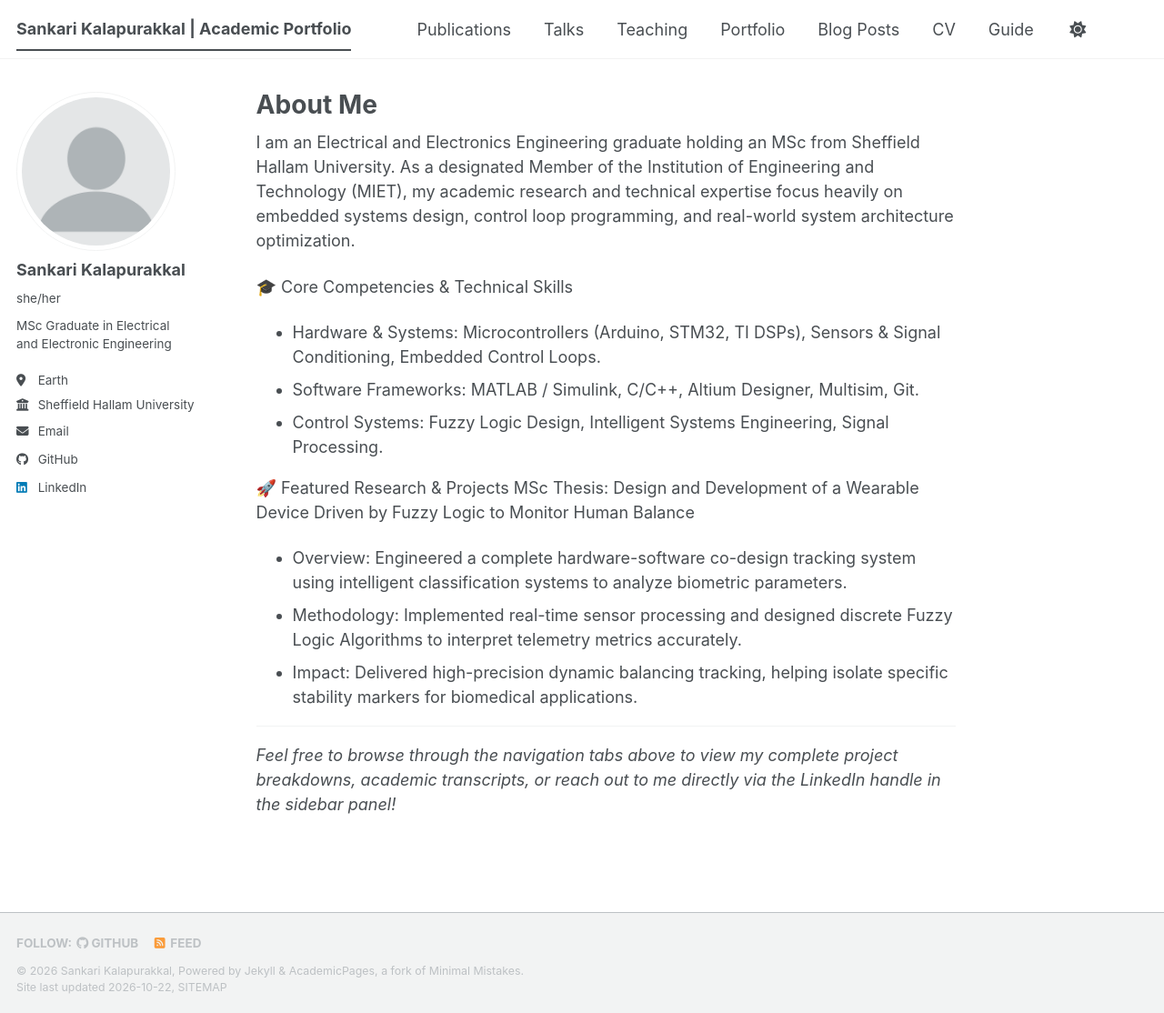
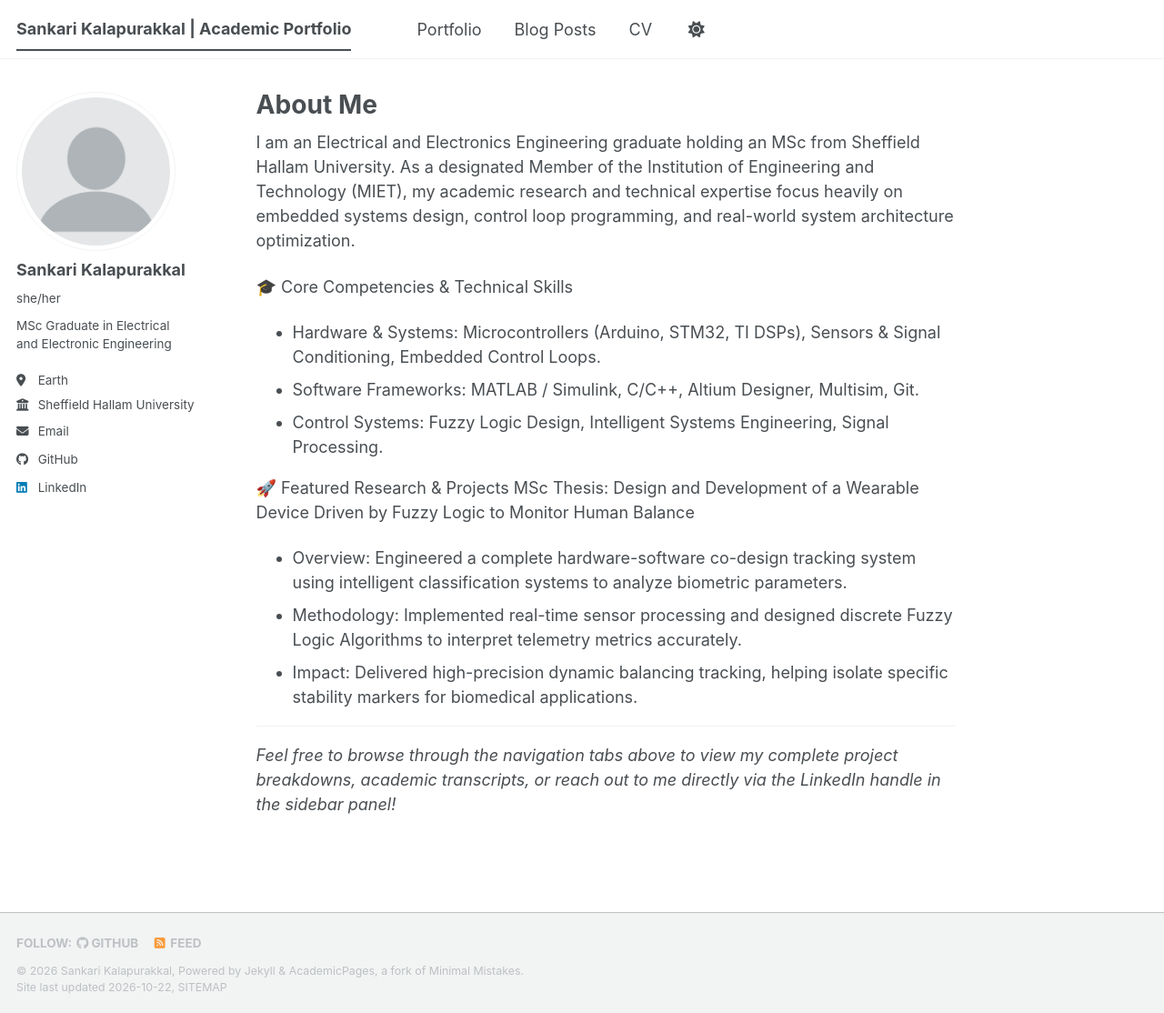
Before and after one commit to Sankari-Kalapurakkal/Sankari-Kalapurakkal.github.io, a Jekyll site: the page built from _pages/about.md, in a window 1280 px wide and 1114 px high. Shown: the whole window at 91% size. Built offline with Jekyll 4.4.1, drawn with Linux system fonts in a browser that asks for light colours; a style sheet for code colours, icons or effects is not loaded.

Commit message:
Update navigation links in header
Removed links for Publications, Talks, Teaching, and Guide from the navigation.

```diff
--- a/_data/navigation.yml
+++ b/_data/navigation.yml
@@ -1,5 +1,4 @@
 # The following is the order of the links in the header of the website.
-#
 # Changing the order here will adjust the order and you can also add additional
 # links. Removing a link prevents it from showing in the header, but does not
 # prevent it from being included in the site.
@@ -8,15 +7,6 @@
 #      Markdown formatted page while the second is generated using JSON.
 
 main:
-  - title: "Publications"
-    url: /publications/
-
-  - title: "Talks"
-    url: /talks/
-
-  - title: "Teaching"
-    url: /teaching/
-
   - title: "Portfolio"
     url: /portfolio/
 
@@ -25,6 +15,3 @@ main:
 
   - title: "CV"
     url: /cv/
-
-  - title: "Guide"
-    url: /markdown/
```
